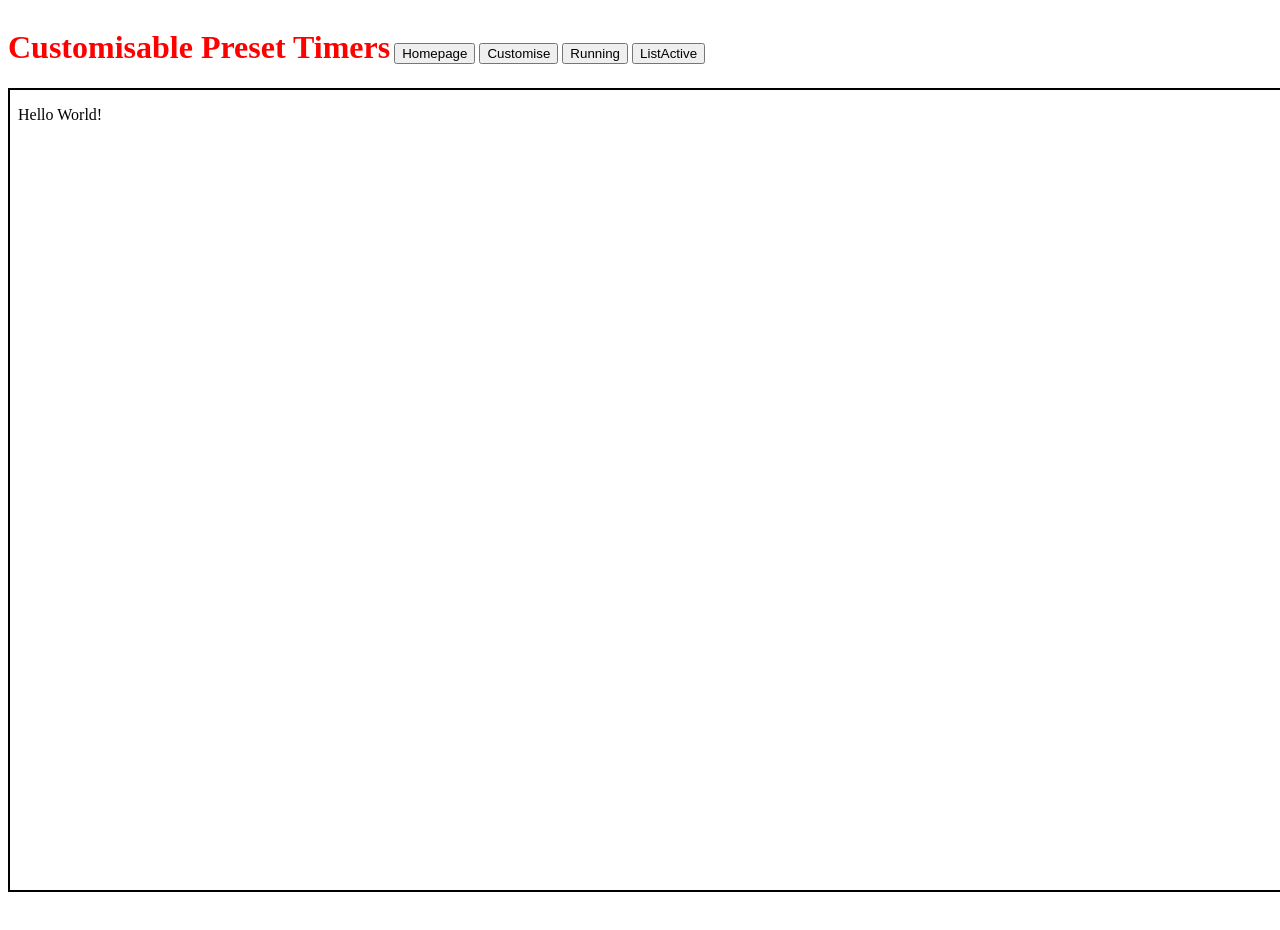
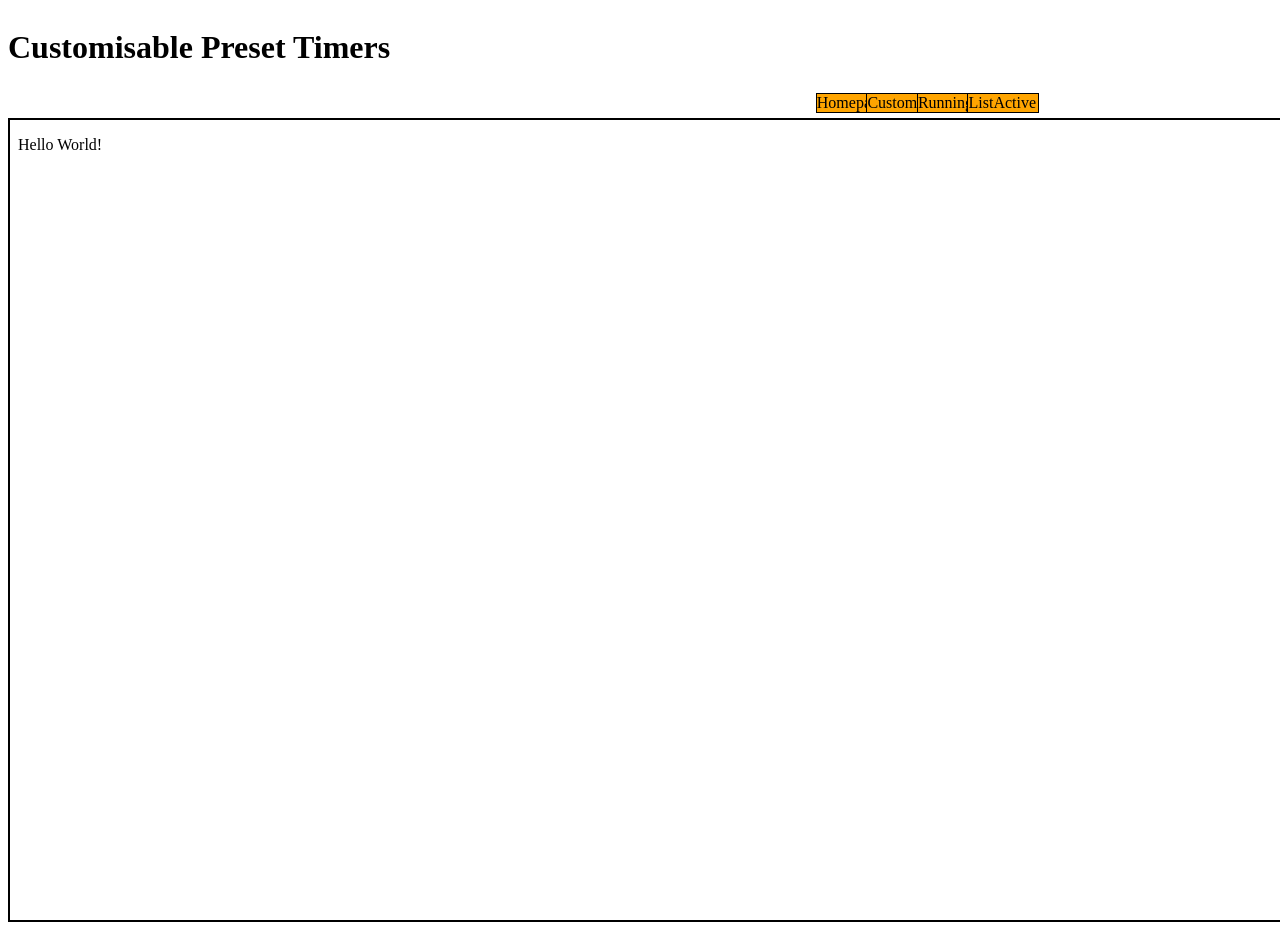
Before and after one commit to JTC878/Customisable-Preset-Timers, a plain HTML site: page base.html in a window 1280 px wide. Shown: the top 930 px of the page. Before the commit the page ends 900 px from the top, so only its background shows below. Drawn offline with Linux system fonts and the light colour scheme.

Commit message:
window tab buttons positioned correctly

```diff
--- a/base.html
+++ b/base.html
@@ -1,15 +1,20 @@
 <!DOCTYPE html>
 <html lang="en">
 <head>
+    <meta charset="utf-8"/>
     <title>Customisable Preset Timers</title>
     <link rel="stylesheet" href="main.css" />
 </head>
 <body>
-    <h1 class="windowtitle">Customisable Preset Timers</h1>
-    <button>Homepage</button>
-    <button>Customise</button>
-    <button>Running</button>
-    <button>ListActive</button>
+    <div class="windowtitle">
+        <h1>Customisable Preset Timers</h1>
+    </div>
+    <div class="buttonposition">
+        <div class="button" id="homepage">Homepage</div>
+        <div class="button" id="customise">Customise</div>
+        <div class="button" id="running">Running</div>
+        <div class="button" id="listactive">ListActive</div>
+    </div>
     <iframe src="window.html"></iframe>
 </body>
 <!-- COMMENT -->
--- a/main.css
+++ b/main.css
@@ -1,3 +1,9 @@
+.windowtitle {
+    display: inline-block;
+    color: black;
+    right: 500px;
+}
+
 iframe {
     display: block;
     border-style: solid;
@@ -6,13 +12,33 @@ iframe {
     height: 800px;
 }
 
-button {
-    display:inline-block;
-    place-items:right;
+.button {
+    margin:5px;
+    width:70px;
+    border: 1px solid black;
+    background-color:orange;
 }
-
-.windowtitle {
-    display:inline-block;
-    color: red;
-    right:500px;
+.buttonposition {
+    position:relative;
+    height:30px;
 }
+#homepage {
+    display: inline-block;
+    position:absolute;
+    right: 30%;
+}
+#customise {
+    display: inline-block;
+    position:absolute;
+    right: 26%;
+}
+#running {
+    display: inline-block;
+    position:absolute;
+    right:22%;
+}
+#listactive {
+    display: inline-block;
+    position:absolute;
+    right:18%;
+}
--- a/window.html
+++ b/window.html
@@ -1,6 +1,8 @@
 <!DOCTYPE HTML>
 <html>
-<head></head>
+<head>
+    <link rel="stylesheet" href="main.css" />
+</head>
 <body>
     <p>Hello World!</p>
 </body>
```
